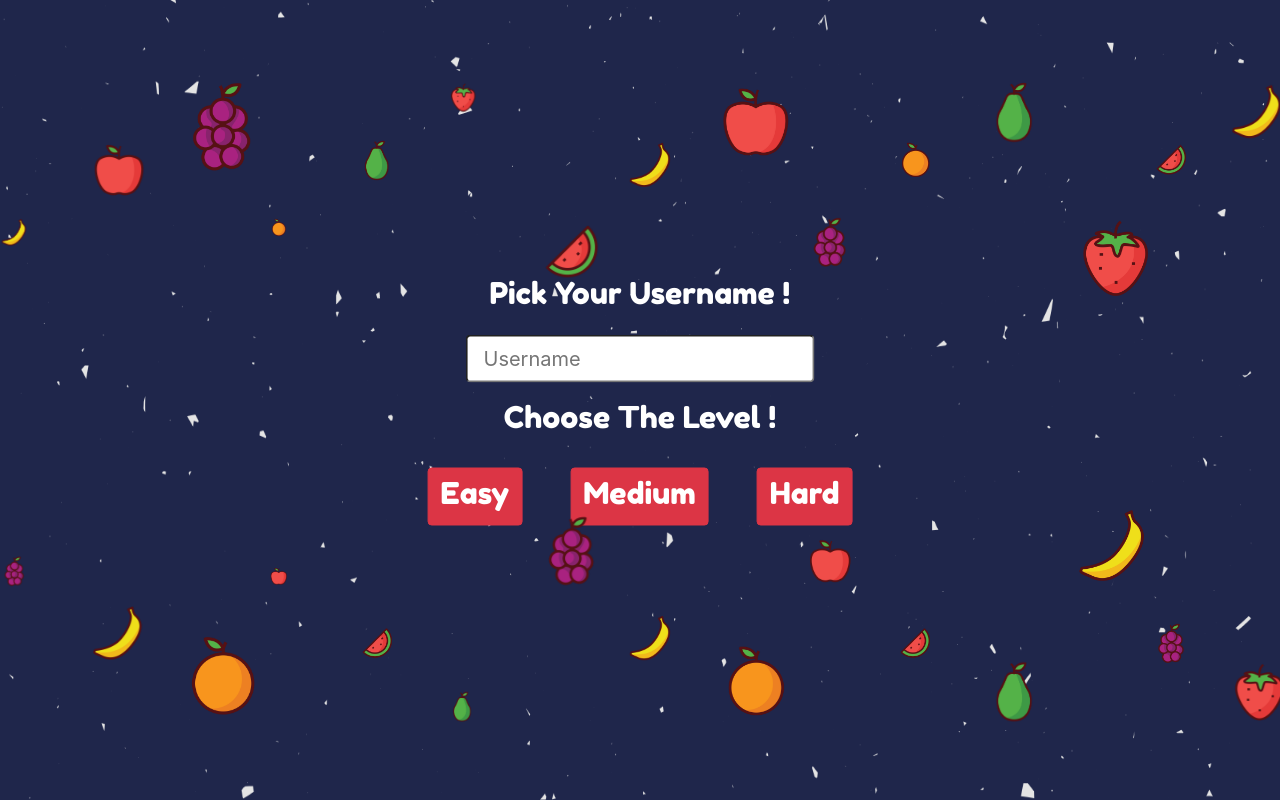
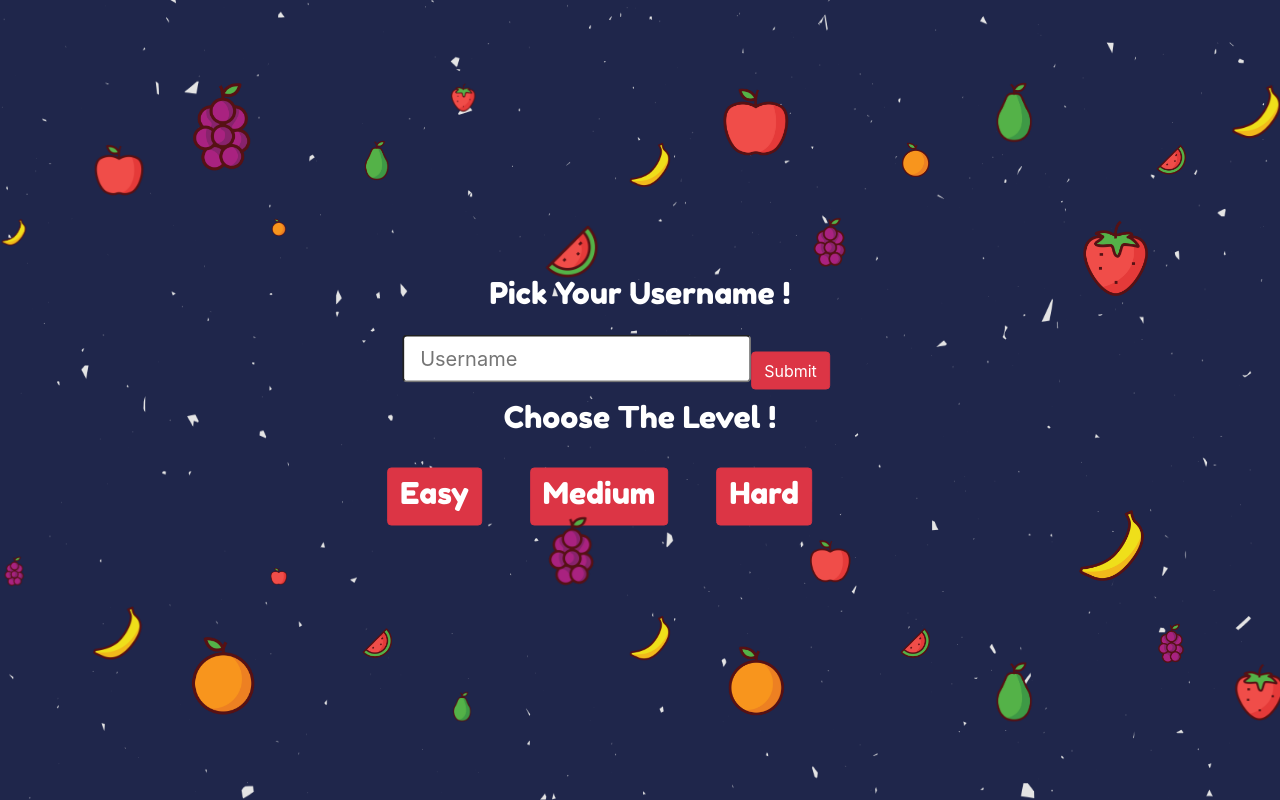
Before and after one commit to Slash-it/Slash-It, a React (Create React App) app in the folder client/: page /mode in a window 1280 px wide. Built offline with nearby package versions, Linux system fonts and the light colour scheme.

Commit message:
Changes: - Adding more sound to certain pages - Set up redux state and action for playerName

```diff
--- a/client/src/pages/Mode.js
+++ b/client/src/pages/Mode.js
@@ -1,6 +1,8 @@
-import React from "react";
+import React, { useState } from "react";
 import "../page.css";
-import {Link} from "react-router-dom";
+import { Link } from "react-router-dom";
+import { useSelector, useDispatch } from "react-redux";
+import { saveName } from "../store/actions/keypoints";
 const strawberry = "/assets/fruits/Strawberry.png";
 const grapes = "/assets/fruits/Grape.png";
 const banana = "/assets/fruits/Banana.png";
@@ -9,14 +11,22 @@ const watermelon = "./assets/fruits/WaterMelon.png";
 const apple = "./assets/fruits/Apple.png";
 const pear = "./assets/fruits/Pear.png";
 
-
-function Mode(){
+function Mode() {
   const hover = new Audio("/assets/audio/hover.mp3");
   const click = new Audio("/assets/audio/click.mp3");
+  const [input, setInput] = useState("");
 
-    return(
-        <div className='BodyPages'>
-            <div className='sectionTop d-flex row'>
+  const dispatch = useDispatch();
+  const playerName = useSelector((state) => state.keypoint.playerName);
+
+  const handleChange = (e) => {
+    const { value } = e.target;
+    setInput(value);
+  };
+
+  return (
+    <div className="BodyPages">
+      <div className="sectionTop d-flex row">
         <img src={banana} className="fruit2 bounce-2" alt="fruit" />
         <img src={apple} className="fruit3 bounce-3" alt="fruit" />
         <img src={grapes} className="fruit4 bounce-4" alt="fruit" />
@@ -33,20 +43,58 @@ function Mode(){
         <img src={watermelon} className="fruit15 bounce-3" alt="fruit" />
         <img src={banana} className="fruit16 bounce-4" alt="fruit" />
       </div>
-            <div className='center'>
+      <div className="center">
         <div className="bounce">
-                    <h4>Pick Your Username !</h4>
-                    <input className="form-control-lg mt-3 mb-3" type="text" placeholder="Username"></input>
+          {!playerName && <h4>Pick Your Username !</h4>}
+          {!playerName && (
+            <input
+              className="form-control-lg mt-3 mb-3"
+              type="text"
+              onChange={handleChange}
+              placeholder="Username"
+              required
+            ></input>
+          )}
+          {!playerName && (
+            <button className="btn btn-danger mr-5" onClick={() => dispatch(saveName(input))}>
+              Submit
+            </button>
+          )}
+          {playerName && <h4>Hi {playerName}!</h4>}
           <br></br>
           <h4>Choose The Level !</h4>
-                    <div className='d-flex row'>
-                    <Link to='/game/easy' onClick={() => click.play()} onMouseEnter={() => hover.play()}><div className="btn btn-danger mr-5"><h4>Easy</h4></div></Link>
-                    <Link to='/game/medium' onClick={() => click.play()} onMouseEnter={() => hover.play()}><div className="btn btn-danger mr-5"><h4>Medium</h4></div></Link>
-                    <Link to='/game/hard' onClick={() => click.play()} onMouseEnter={() => hover.play()}><div className="btn btn-danger"><h4>Hard</h4></div></Link>
+          <div className="d-flex row">
+            <Link
+              to="/game/easy"
+              onClick={() => click.play()}
+              onMouseEnter={() => hover.play()}
+            >
+              <div className="btn btn-danger mr-5">
+                <h4>Easy</h4>
+              </div>
+            </Link>
+            <Link
+              to="/game/medium"
+              onClick={() => click.play()}
+              onMouseEnter={() => hover.play()}
+            >
+              <div className="btn btn-danger mr-5">
+                <h4>Medium</h4>
+              </div>
+            </Link>
+            <Link
+              to="/game/hard"
+              onClick={() => click.play()}
+              onMouseEnter={() => hover.play()}
+            >
+              <div className="btn btn-danger">
+                <h4>Hard</h4>
+              </div>
+            </Link>
           </div>
         </div>
       </div>
-            <div className='sectionTop d-flex row'>
+      <div className="sectionTop d-flex row">
         <img src={grapes} className="fruit2 bounce-5" alt="fruit" />
         <img src={banana} className="fruit3 bounce-6" alt="fruit" />
         <img src={orange} className="fruit4 bounce-7" alt="fruit" />
@@ -64,8 +112,7 @@ function Mode(){
         <img src={strawberry} className="fruit16 bounce-7" alt="fruit" />
       </div>
     </div>
-
-    )
+  );
 }
 
-export default Mode
+export default Mode;
--- a/client/src/store/actions/action-types.js
+++ b/client/src/store/actions/action-types.js
@@ -11,3 +11,4 @@ export const PAUSE_GAME = 'PAUSE_GAME';
 export const RESUME_GAME = 'RESUME_GAME';
 export const FETCH_SCORE = 'FETCH_SCORE';
 export const SUBMIT_SCORE = 'SUBMIT_SCORE';
+export const SAVE_NAME = 'SAVE_NAME';
--- a/client/src/store/actions/keypoints.js
+++ b/client/src/store/actions/keypoints.js
@@ -7,7 +7,8 @@ import {
   RESUME_GAME,
   START_RESUME_COUNTER,
   SUBMIT_SCORE,
-  FETCH_SCORE
+  FETCH_SCORE,
+  SAVE_NAME,
 } from './action-types'
 
 const url = 'http://localhost:3002/user';
@@ -82,3 +83,8 @@ export const submitScore = (name, score) => async (dispatch) => {
     payload: dataJson,
   });
 };
+
+export const saveName = (name) => ({
+  type: SAVE_NAME,
+  name,
+});
--- a/client/src/store/reducers/keypoint.js
+++ b/client/src/store/reducers/keypoint.js
@@ -8,12 +8,14 @@ import {
   START_RESUME_COUNTER,
   SUBMIT_SCORE,
   FETCH_SCORE,
+  SAVE_NAME,
 } from '../actions/action-types';
 
 const defaultState = {
   keypoints: [],
   leaderboards: [],
   calibrated: {},
+  playerName: '',
   isGameStarted: false,
   isGameEnded: false,
   readyToPause: false,
@@ -51,6 +53,8 @@ const reducer = (state = defaultState, action) => {
     case SUBMIT_SCORE:
       return { ...state, leaderboards: [...state.leaderboards, action.payload] };
 
+    case SAVE_NAME:
+      return { ...state, playerName: action.name };
     default:
       return state;
   }
```
Lines whose indentation alone changed are shown as unchanged.
